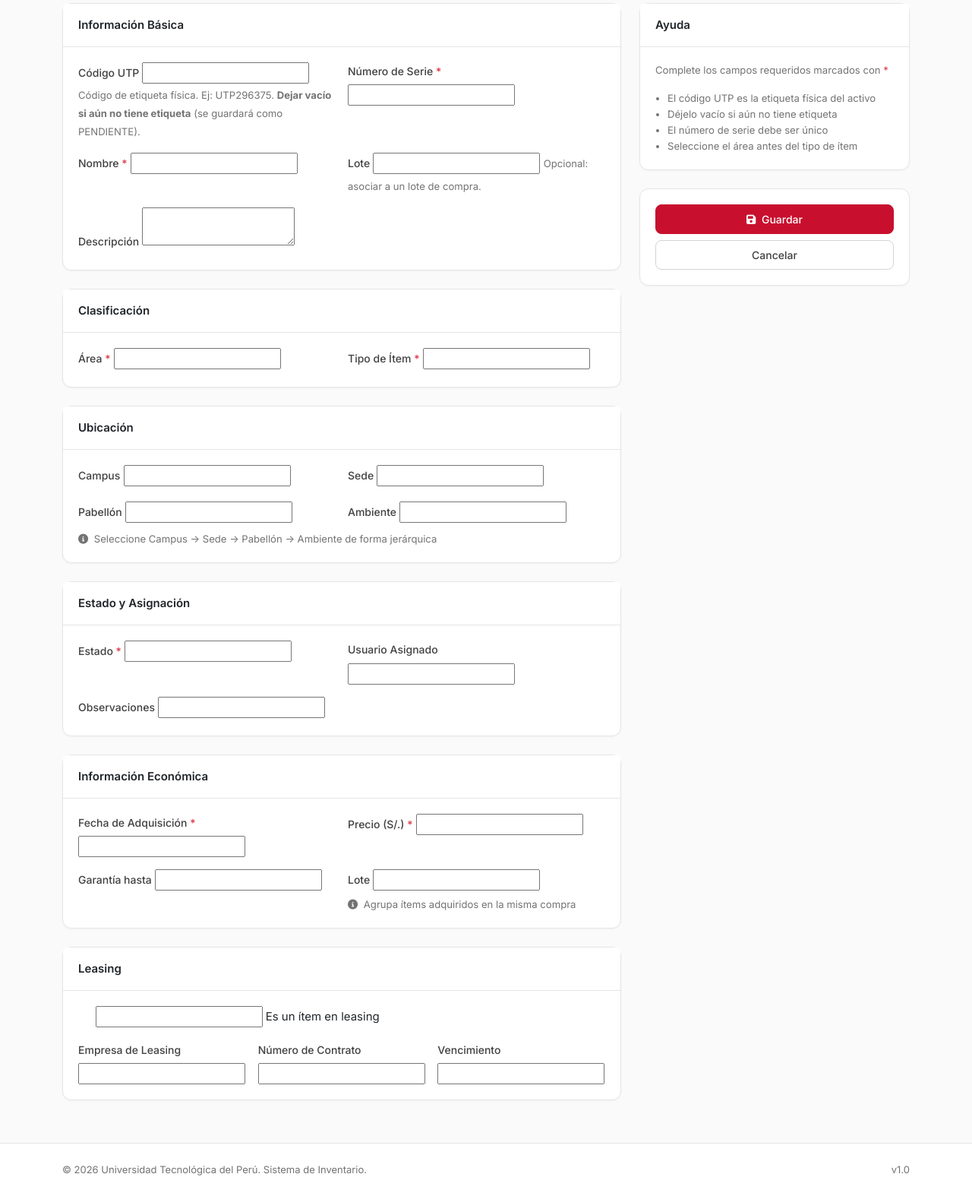
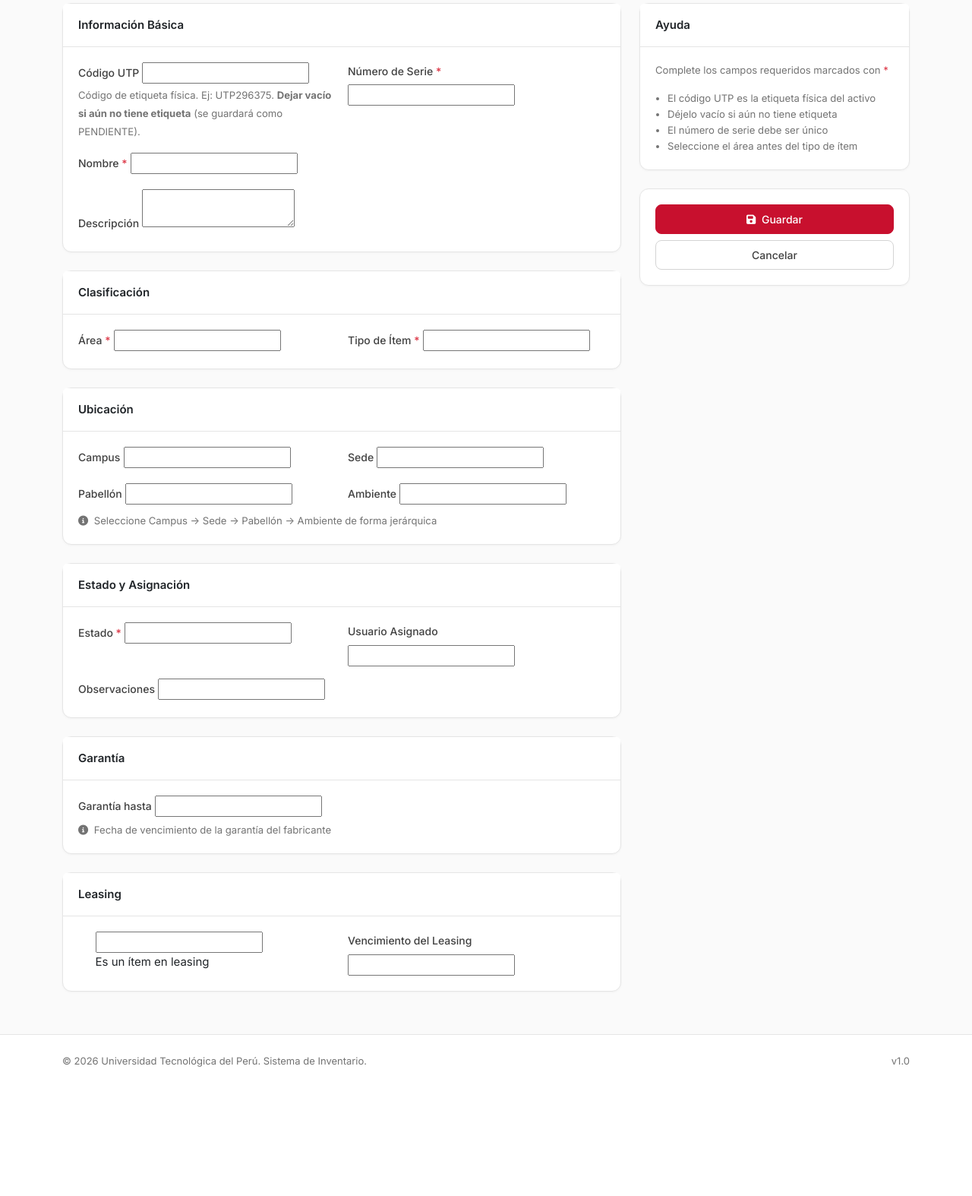
Before and after one commit to AlbertoKnow/Inventario, a Django app: template templates/productos/item_form.html in a window 1280 px wide. Shown: the part 188-1762 px from the top of the page at 76% size. After the commit the page ends 1592 px from the top, so only its background shows below. Run offline with Django 4.2, Linux system fonts and the light colour scheme; the template is opened without the code that fills it: most values are stand-ins (such as "Sample title", 1, 10 or a date in 2020); form fields are guessed from the names that the template uses.

Commit message:
refactor: Simplificar formulario de items
- Quitar campo Lote del formulario
- Quitar Precio y Fecha de Adquisición
- Simplificar Leasing: solo checkbox y vencimiento
- Mantener solo Garantía hasta

Co-Authored-By: Claude Opus 4.5 <noreply@anthropic.com>

```diff
--- a/templates/productos/item_form.html
+++ b/templates/productos/item_form.html
@@ -65,11 +65,6 @@
                                 {% if form.nombre.errors %}
                                 <div class="text-danger small">{{ form.nombre.errors.0 }}</div>
                                 {% endif %}
-                            </div>
-                            <div class="col-md-6">
-                                <label class="form-label">Lote</label>
-                                {{ form.lote }}
-                                <small class="text-muted">Opcional: asociar a un lote de compra.</small>
                             </div>
                             <div class="col-12">
                                 <label class="form-label">Descripción</label>
@@ -146,29 +141,17 @@
                     </div>
                 </div>
 
-                <!-- Información Económica -->
+                <!-- Garantía -->
                 <div class="card mb-4">
-                    <div class="card-header">Información Económica</div>
+                    <div class="card-header">Garantía</div>
                     <div class="card-body">
                         <div class="row g-3">
                             <div class="col-md-6">
-                                <label class="form-label">Fecha de Adquisición <span class="text-danger">*</span></label>
-                                {{ form.fecha_adquisicion }}
-                            </div>
-                            <div class="col-md-6">
-                                <label class="form-label">Precio (S/.) <span class="text-danger">*</span></label>
-                                {{ form.precio }}
-                            </div>
-                            <div class="col-md-6">
                                 <label class="form-label">Garantía hasta</label>
                                 {{ form.garantia_hasta }}
-                            </div>
-                            <div class="col-md-6">
-                                <label class="form-label">Lote</label>
-                                {{ form.lote }}
                                 <small class="text-muted d-block mt-1">
                                     <i class="fas fa-info-circle me-1"></i>
-                                    Agrupa ítems adquiridos en la misma compra
+                                    Fecha de vencimiento de la garantía del fabricante
                                 </small>
                             </div>
                         </div>
@@ -180,22 +163,14 @@
                     <div class="card-header">Leasing</div>
                     <div class="card-body">
                         <div class="row g-3">
-                            <div class="col-12">
+                            <div class="col-md-6">
                                 <div class="form-check">
                                     {{ form.es_leasing }}
                                     <label class="form-check-label" for="id_es_leasing">Es un ítem en leasing</label>
                                 </div>
                             </div>
-                            <div class="col-md-4" id="leasing-fields">
-                                <label class="form-label">Empresa de Leasing</label>
-                                {{ form.leasing_empresa }}
-                            </div>
-                            <div class="col-md-4">
-                                <label class="form-label">Número de Contrato</label>
-                                {{ form.leasing_contrato }}
-                            </div>
-                            <div class="col-md-4">
-                                <label class="form-label">Vencimiento</label>
+                            <div class="col-md-6" id="leasing-fields">
+                                <label class="form-label">Vencimiento del Leasing</label>
                                 {{ form.leasing_vencimiento }}
                             </div>
                         </div>
```
Also changed, not shown: productos/forms.py (+2 -13 lines).
